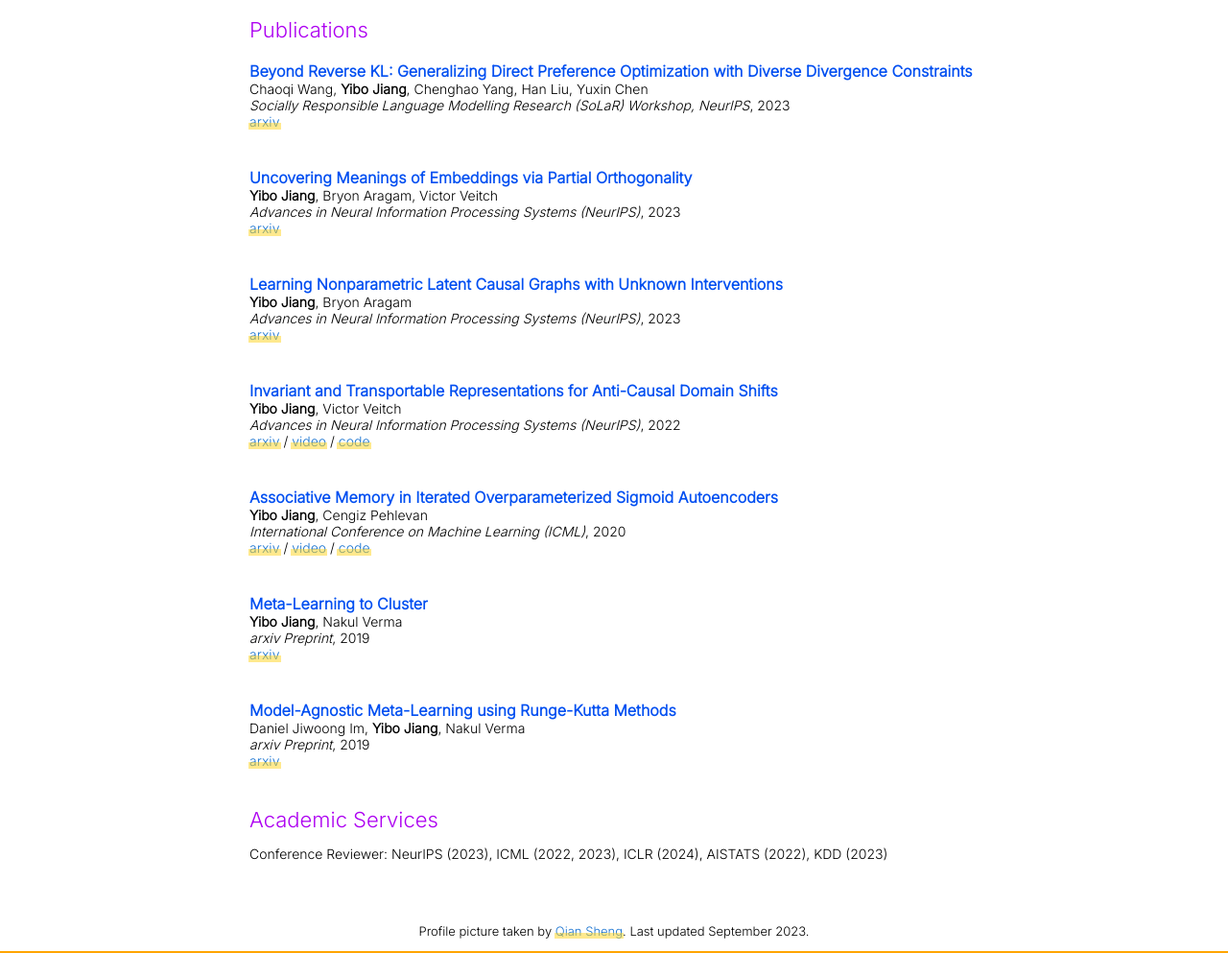
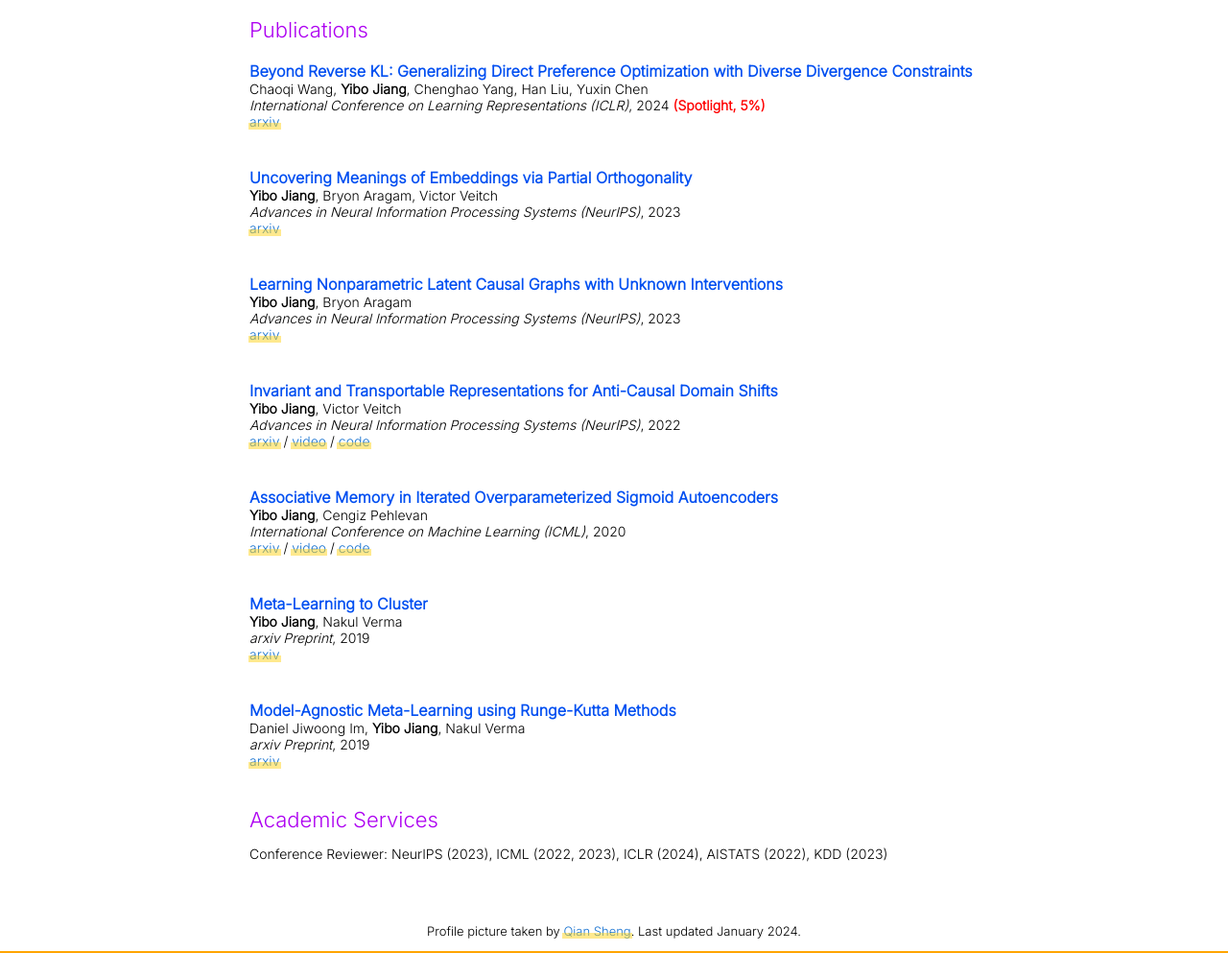
Before and after one commit to ybjiaang/ybjiaang.github.io, a Jekyll site: the page built from _posts/2023-9-28-fdpo.markdown, in a window 1280 px wide. Shown: the part 550-1543 px from the top of the page at 96% size. Built offline with Jekyll 4.4.1, drawn with Linux system fonts in a browser that asks for light colours.

Commit message:
iclr accept

```diff
--- a/_layouts/default.html
+++ b/_layouts/default.html
@@ -131,6 +131,9 @@
               {{post.authors}}
               <br>
               <em>{{post.venue}}</em>, {{ post.date | date: "%Y" }}
+              {% if post.award %}
+              <strong style="color: red;">{{post.award}}</strong>
+              {% endif %}
               <br>
               {% if post.arxiv %}
               <a href="{{post.arxiv}}">arxiv</a>
@@ -183,7 +186,7 @@
             <td style="padding:0px">
               <br>
               <p style="text-align:center;font-size:small;">
-                Profile picture taken by <a style="font-size:small;" href="https://www.instagram.com/qsqsqsqsqsqssss/">Qian Sheng</a>. Last updated September 2023.
+                Profile picture taken by <a style="font-size:small;" href="https://www.instagram.com/qsqsqsqsqsqssss/">Qian Sheng</a>. Last updated January 2024.
               </p>
             </td>
           </tr>
--- a/_posts/2023-9-28-fdpo.markdown
+++ b/_posts/2023-9-28-fdpo.markdown
@@ -1,10 +1,11 @@
 ---
 layout: post
 title:  "Beyond Reverse KL: Generalizing Direct Preference Optimization with Diverse Divergence Constraints"
-date:   2023-09-28
+date:   2024-01-16
 categories: research
 author: "Yibo Jiang"
 authors: "Chaoqi Wang, <strong>Yibo Jiang</strong>, Chenghao Yang, Han Liu, Yuxin Chen"
-venue: "Socially Responsible Language Modelling Research (SoLaR) Workshop, NeurIPS"
+venue: "International Conference on Learning Representations (ICLR)"
+award: "(Spotlight, 5%)"
 arxiv: https://arxiv.org/abs/2309.16240
 ---
```
